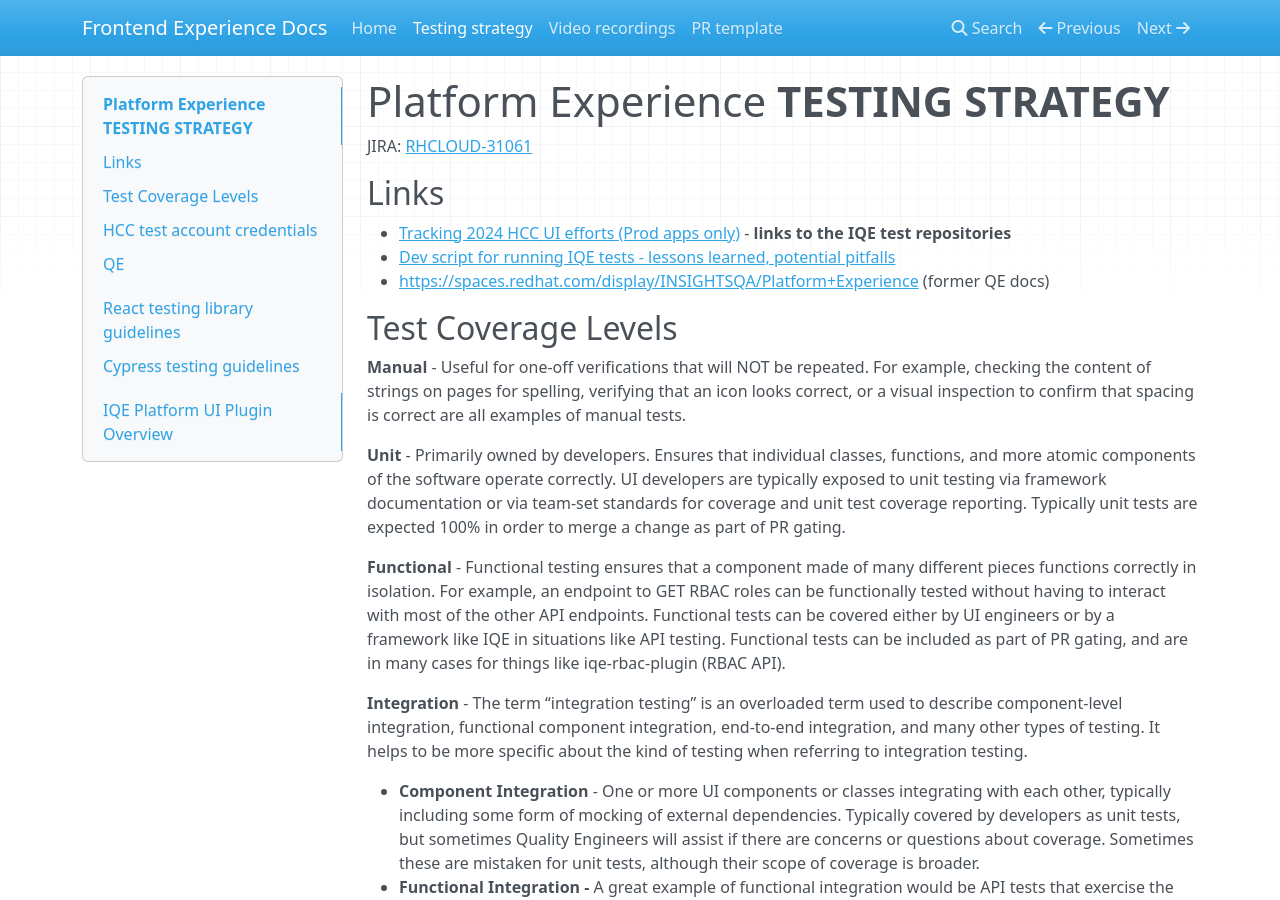
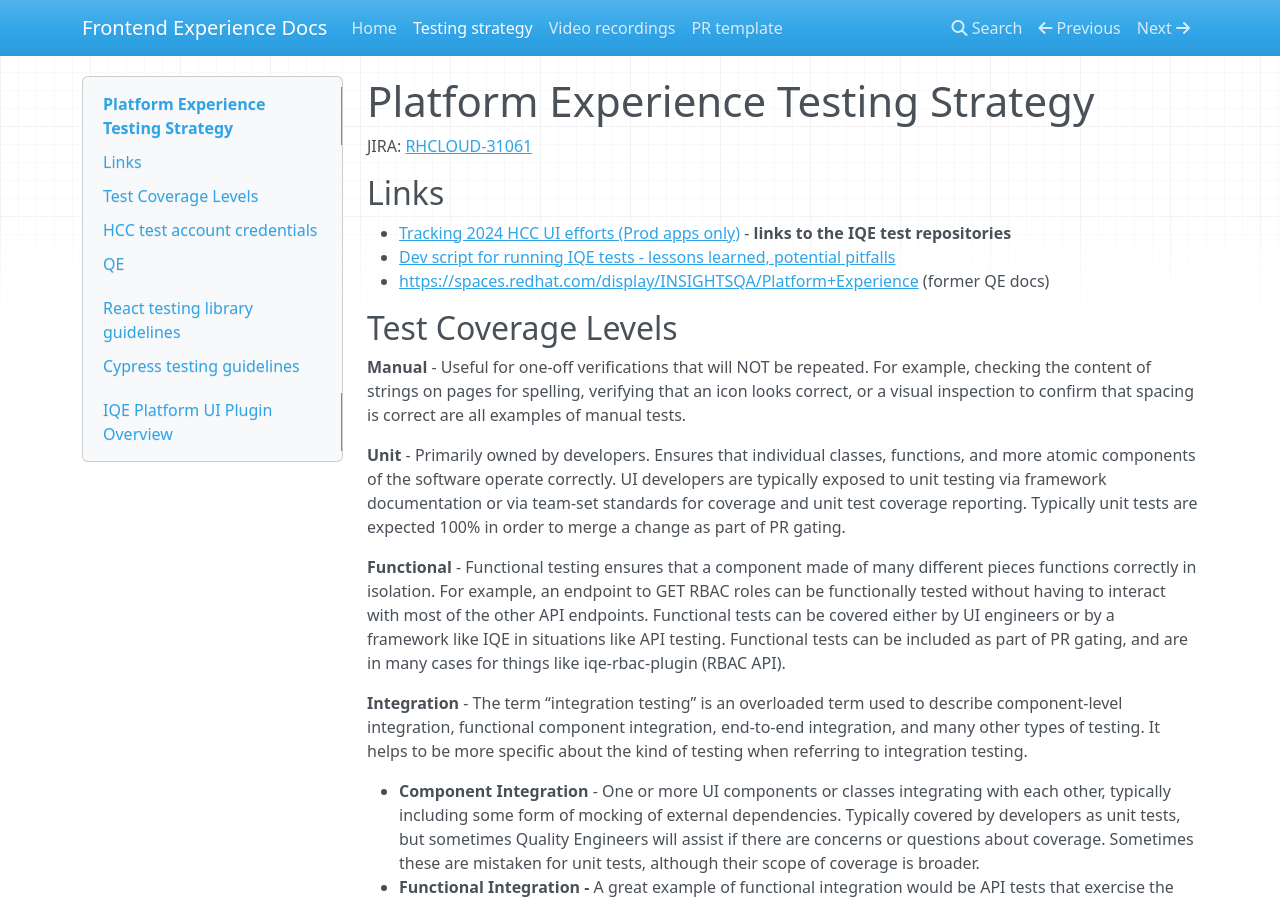
Before and after one commit to fhlavac/frontend-experience-docs, an MkDocs documentation site: the page built from pages/testing-strategy.md, in a window 1280 px wide and 900 px high. Built offline with MkDocs 1.6.1, drawn with Linux system fonts in a browser that asks for light colours; nearby versions of some CDN libraries.

```diff
--- a/pages/testing-strategy.md
+++ b/pages/testing-strategy.md
@@ -1,4 +1,4 @@
-# Platform Experience  **TESTING STRATEGY**
+# Platform Experience Testing Strategy
 
 JIRA: [RHCLOUD-31061](https://issues.redhat.com/browse/RHCLOUD-31061)
 
```
